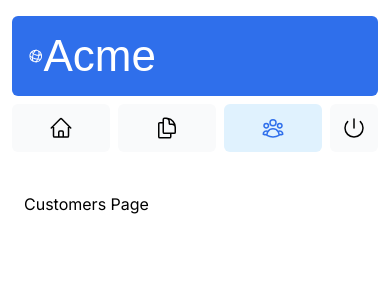
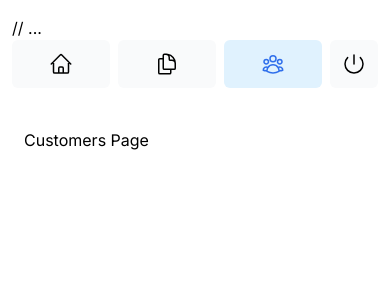
Before and after one commit to ekefan/nextjs-dashboard, a Next.js app: page /dashboard/customers in a window 390 px wide. Shown: the top 300 px of the page. Built offline with nearby package versions, Linux system fonts and the light colour scheme; a web font is replaced by a local one.

Commit message:
ui: dashboard signout

```diff
--- a/app/ui/dashboard/sidenav.tsx
+++ b/app/ui/dashboard/sidenav.tsx
@@ -2,23 +2,22 @@ import Link from 'next/link';
 import NavLinks from '@/app/ui/dashboard/nav-links';
 import AcmeLogo from '@/app/ui/acme-logo';
 import { PowerIcon } from '@heroicons/react/24/outline';
+import { signOut } from '@/auth';
 
 export default function SideNav() {
   return (
     <div className="flex h-full flex-col px-3 py-4 md:px-2">
-      <Link
-        className="mb-2 flex h-20 items-end justify-start rounded-md bg-blue-600 p-4 md:h-40"
-        href="/"
-      >
-        <div className="w-32 text-white md:w-40">
-          <AcmeLogo />
-        </div>
-      </Link>
+      // ...
       <div className="flex grow flex-row justify-between space-x-2 md:flex-col md:space-x-0 md:space-y-2">
         <NavLinks />
         <div className="hidden h-auto w-full grow rounded-md bg-gray-50 md:block"></div>
-        <form>
-          <button className="flex h-[48px] w-full grow items-center justify-center gap-2 rounded-md bg-gray-50 p-3 text-sm font-medium hover:bg-sky-100 hover:text-blue-600 md:flex-none md:justify-start md:p-2 md:px-3">
+        <form
+          action={async () => {
+            'use server';
+            await signOut();
+          }}
+        >
+          <button className="flex h-[48px] grow items-center justify-center gap-2 rounded-md bg-gray-50 p-3 text-sm font-medium hover:bg-sky-100 hover:text-blue-600 md:flex-none md:justify-start md:p-2 md:px-3">
             <PowerIcon className="w-6" />
             <div className="hidden md:block">Sign Out</div>
           </button>
--- a/app/ui/login-form.tsx
+++ b/app/ui/login-form.tsx
@@ -1,3 +1,5 @@
+'use client';
+
 import { lusitana } from '@/app/ui/fonts';
 import {
   AtSymbolIcon,
@@ -5,11 +7,18 @@ import {
   ExclamationCircleIcon,
 } from '@heroicons/react/24/outline';
 import { ArrowRightIcon } from '@heroicons/react/20/solid';
-import { Button } from './button';
+import { Button } from '@/app/ui/button';
+import { useActionState } from 'react';
+import { authenticate } from '@/app/lib/actions';
 
 export default function LoginForm() {
+  const [errorMessage, formAction, isPending] = useActionState(
+    authenticate,
+    undefined,
+  );
+
   return (
-    <form className="space-y-3">
+    <form action={formAction} className="space-y-3">
       <div className="flex-1 rounded-lg bg-gray-50 px-6 pb-4 pt-8">
         <h1 className={`${lusitana.className} mb-3 text-2xl`}>
           Please log in to continue.
@@ -55,11 +64,20 @@ export default function LoginForm() {
             </div>
           </div>
         </div>
-        <Button className="mt-4 w-full">
+        <Button className="mt-4 w-full" aria-disabled={isPending}>
           Log in <ArrowRightIcon className="ml-auto h-5 w-5 text-gray-50" />
         </Button>
-        <div className="flex h-8 items-end space-x-1">
-          {/* Add form errors here */}
+        <div
+          className="flex h-8 items-end space-x-1"
+          aria-live="polite"
+          aria-atomic="true"
+        >
+          {errorMessage && (
+            <>
+              <ExclamationCircleIcon className="h-5 w-5 text-red-500" />
+              <p className="text-sm text-red-500">{errorMessage}</p>
+            </>
+          )}
         </div>
       </div>
     </form>
```
